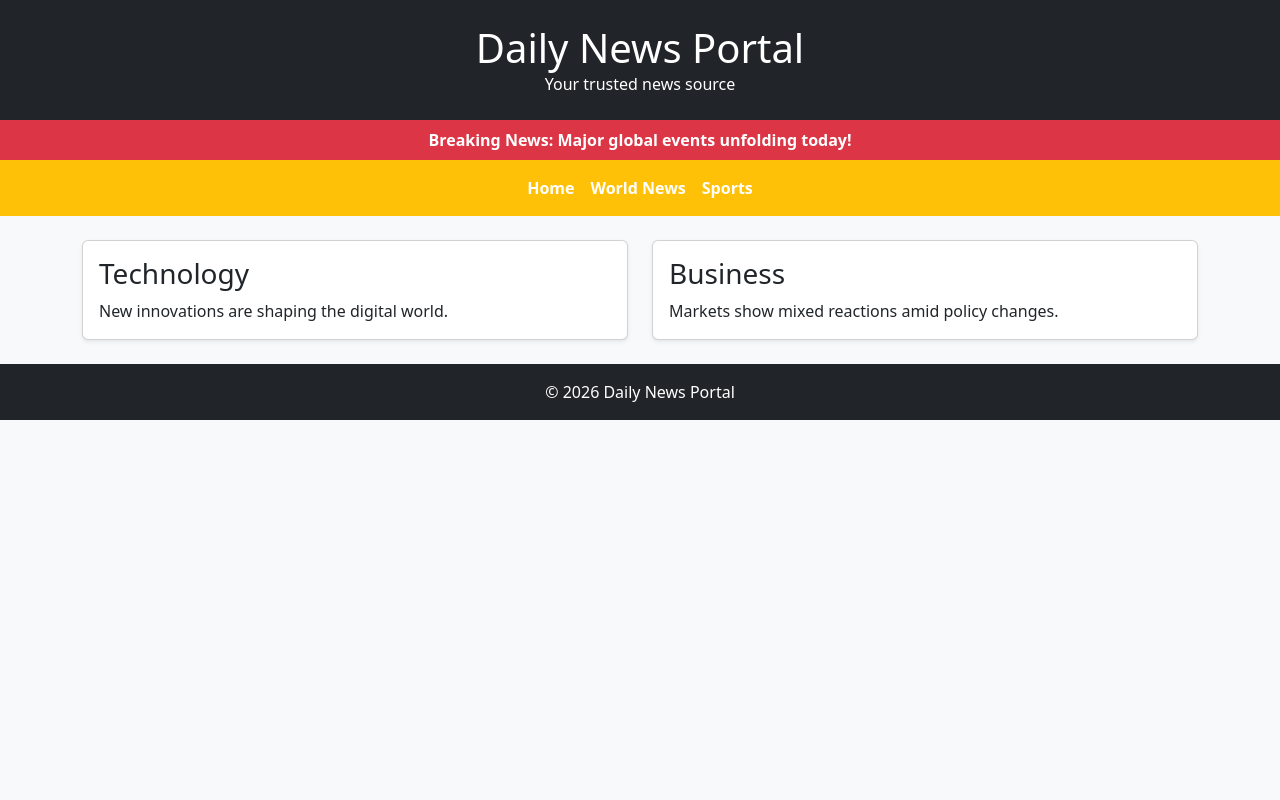
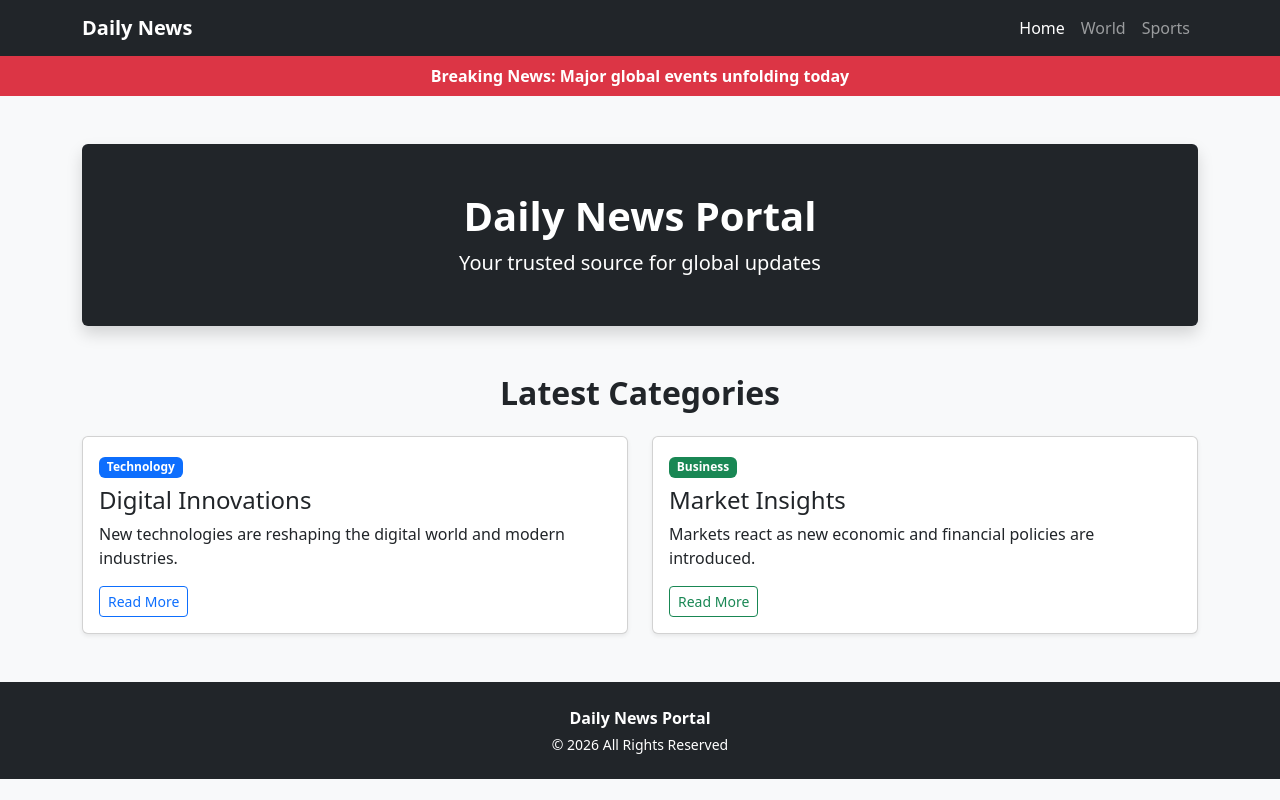
Before and after one commit to Arsath-03/News-Portal-Bootstrap-, a plain HTML site: page index.html in a window 1280 px wide. Drawn offline with nearby package versions, Linux system fonts and the light colour scheme.

Commit message:
update index.html

```diff
--- a/index.html
+++ b/index.html
@@ -1,82 +1,90 @@
 <!doctype html>
 <html lang="en">
-
   <head>
-    <meta charset="UTF-8">
-    <meta name="viewport" content="width=device-width, initial-scale=1">
-    <title>News Portal - Bootstrap</title>
-
-
-    <link href="https://cdn.jsdelivr.net/npm/bootstrap@5.3.2/dist/css/bootstrap.min.css" rel="stylesheet">
+    <meta charset="UTF-8" />
+    <meta name="viewport" content="width=device-width, initial-scale=1" />
+    <title>Daily News Portal</title>
+    <link
+      href="https://cdn.jsdelivr.net/npm/bootstrap@5.3.2/dist/css/bootstrap.min.css"
+      rel="stylesheet"
+    />
   </head>
 
   <body class="bg-light">
-
-
-    <header class="bg-dark text-white text-center py-4">
-        <h1 class="mb-0">Daily News Portal</h1>
-        <p class="mb-0">Your trusted news source</p>
-    </header>
-
-
-    <div class="bg-danger text-white text-center fw-bold py-2">
-        Breaking News: Major global events unfolding today!
-    </div>
-
-
-    <nav class="navbar navbar-expand-sm navbar-dark bg-warning">
-        <div class="container justify-content-center">
-            <ul class="navbar-nav">
+    <nav class="navbar navbar-expand-lg navbar-dark bg-dark sticky-top">
+      <div class="container">
+        <a class="navbar-brand fw-bold" href="index.html">Daily News</a>
+        <button
+          class="navbar-toggler"
+          data-bs-toggle="collapse"
+          data-bs-target="#menu"
+        >
+          <span class="navbar-toggler-icon"></span>
+        </button>
+        <div class="collapse navbar-collapse" id="menu">
+          <ul class="navbar-nav ms-auto">
             <li class="nav-item">
-                    <a class="nav-link text-white fw-bold" href="index.html">Home</a>
+              <a class="nav-link active" href="index.html">Home</a>
             </li>
             <li class="nav-item">
-                    <a class="nav-link text-white fw-bold" href="world.html">World News</a>
+              <a class="nav-link" href="world.html">World</a>
             </li>
             <li class="nav-item">
-                    <a class="nav-link text-white fw-bold" href="sports.html">Sports</a>
+              <a class="nav-link" href="sports.html">Sports</a>
             </li>
           </ul>
         </div>
+      </div>
     </nav>
 
+    <div class="bg-danger text-white text-center py-2 fw-bold">
+      Breaking News: Major global events unfolding today
+    </div>
 
-    <div class="container my-4">
+    <div class="container my-5">
+      <div class="bg-dark text-white p-5 rounded shadow text-center">
+        <h1 class="fw-bold">Daily News Portal</h1>
+        <p class="lead mb-0">Your trusted source for global updates</p>
+      </div>
+    </div>
+
+    <div class="container my-5">
+      <h2 class="text-center fw-bold mb-4">Latest Categories</h2>
       <div class="row g-4">
-
         <div class="col-md-6">
-                <div class="card shadow-sm">
+          <div class="card h-100 shadow-sm">
             <div class="card-body">
-                        <h3 class="card-title">Technology</h3>
+              <span class="badge bg-primary mb-2">Technology</span>
+              <h4 class="card-title">Digital Innovations</h4>
               <p class="card-text">
-                            New innovations are shaping the digital world.
+                New technologies are reshaping the digital world and modern
+                industries.
               </p>
+              <a href="#" class="btn btn-outline-primary btn-sm">Read More</a>
+            </div>
+          </div>
+        </div>
+        <div class="col-md-6">
+          <div class="card h-100 shadow-sm">
+            <div class="card-body">
+              <span class="badge bg-success mb-2">Business</span>
+              <h4 class="card-title">Market Insights</h4>
+              <p class="card-text">
+                Markets react as new economic and financial policies are
+                introduced.
+              </p>
+              <a href="#" class="btn btn-outline-success btn-sm">Read More</a>
+            </div>
+          </div>
         </div>
       </div>
     </div>
 
-            <div class="col-md-6">
-                <div class="card shadow-sm">
-                    <div class="card-body">
-                        <h3 class="card-title">Business</h3>
-                        <p class="card-text">
-                            Markets show mixed reactions amid policy changes.
-                        </p>
-                    </div>
-                </div>
-            </div>
-
-        </div>
-    </div>
-
-
-    <footer class="bg-dark text-white text-center py-3">
-        <p class="mb-0">&copy; 2026 Daily News Portal</p>
+    <footer class="bg-dark text-white text-center py-4">
+      <p class="fw-bold mb-1">Daily News Portal</p>
+      <p class="small mb-0">&copy; 2026 All Rights Reserved</p>
     </footer>
 
-
     <script src="https://cdn.jsdelivr.net/npm/bootstrap@5.3.2/dist/js/bootstrap.bundle.min.js"></script>
-
   </body>
-
 </html>
```
Lines whose indentation alone changed are shown as unchanged.
